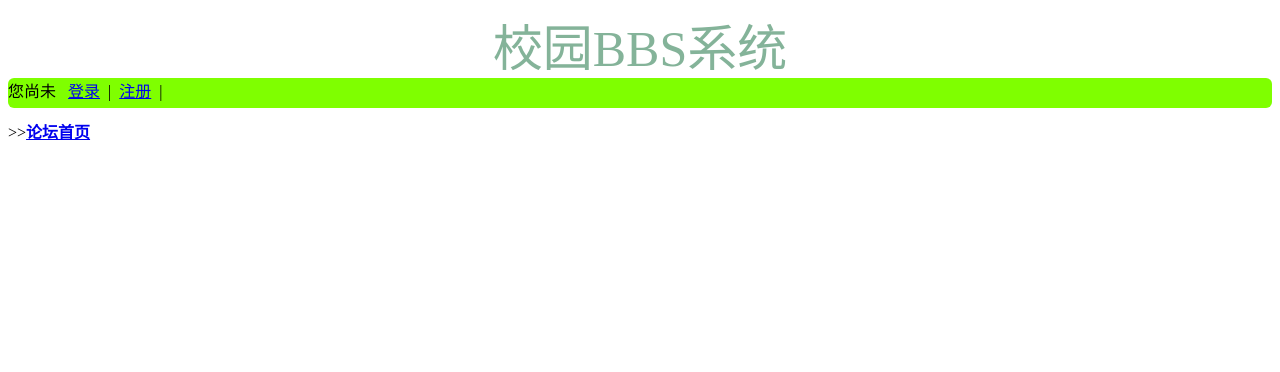
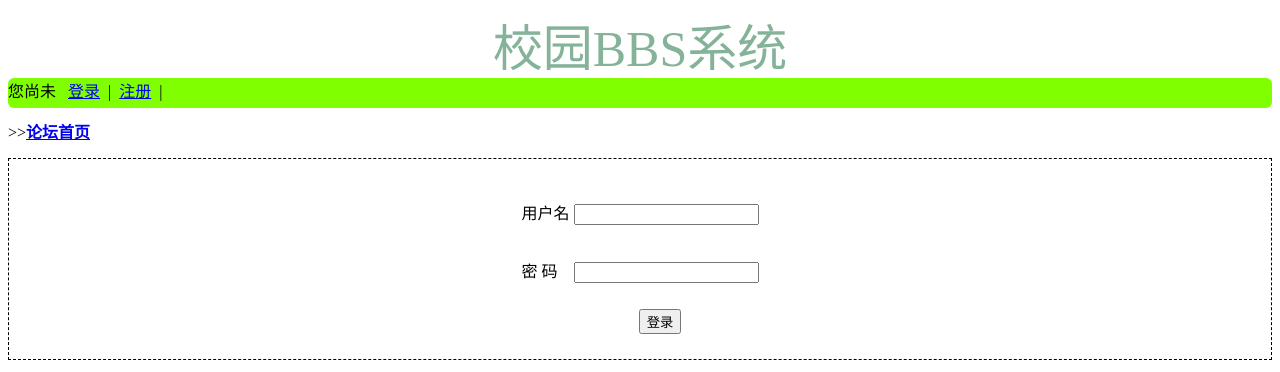
Before and after one commit to Dao-Bao/BBS, a plain HTML site: page login.html in a window 1280 px wide. Drawn offline with Linux system fonts and the light colour scheme.

Commit message:
Finish login.html

```diff
--- a/login.html
+++ b/login.html
@@ -23,14 +23,50 @@
                     height: 50px;
                     text-align: left;
                 }
+                .apDiv4{
+                    height: 200px;
+                    border-style:dashed;
+                    border-width: 1px;
+                    text-align: center;
+                }
+                .apDiv5{
+                    position: relative;
+                    left: 20px;
+                    top: 150px;
+                }
             </style>
     </head>
     <body>
         <div class="apDiv1">校园BBS系统</div>
         <div class="apDiv2">您尚未&nbsp;&nbsp;&nbsp;<a href="#">登录</a>&nbsp;&nbsp;|&nbsp;&nbsp;<a href="#">注册</a>&nbsp;&nbsp;|</div>
         <div class="apDiv3">>><a href="index.html"><strong>论坛首页</strong></a></div>
-        <form>
+        <div class="apDiv4">
+            <form id="form1" name="form1" method="post" action=" ">
+                <table align="center" height="115" border="0" cellpadding="0" cellspacing="0">
+                    <tr>
+                        <td align="center">
+                            <span class="text">用户名</span>
+                            <label>
+                                <input name="uname" type="text" id="textfield1" />
+                            </label>
+                        </td>
+                    </tr>
 
-        </form>
+                    <tr>
+                        <td align="center">
+                            <span class="body">密 码&nbsp;&nbsp;&nbsp;</span>
+                            <label>
+                                <input name="uname" type="text" id="textfield2" />
+                            </label>
+                        </td>
+                    </tr>
+
+                    <div class="apDiv5">
+                       <button>登录</button>
+                    </div>
+
+                </table>
+            </form>
+        </div>
     </body>
 </html>
```
